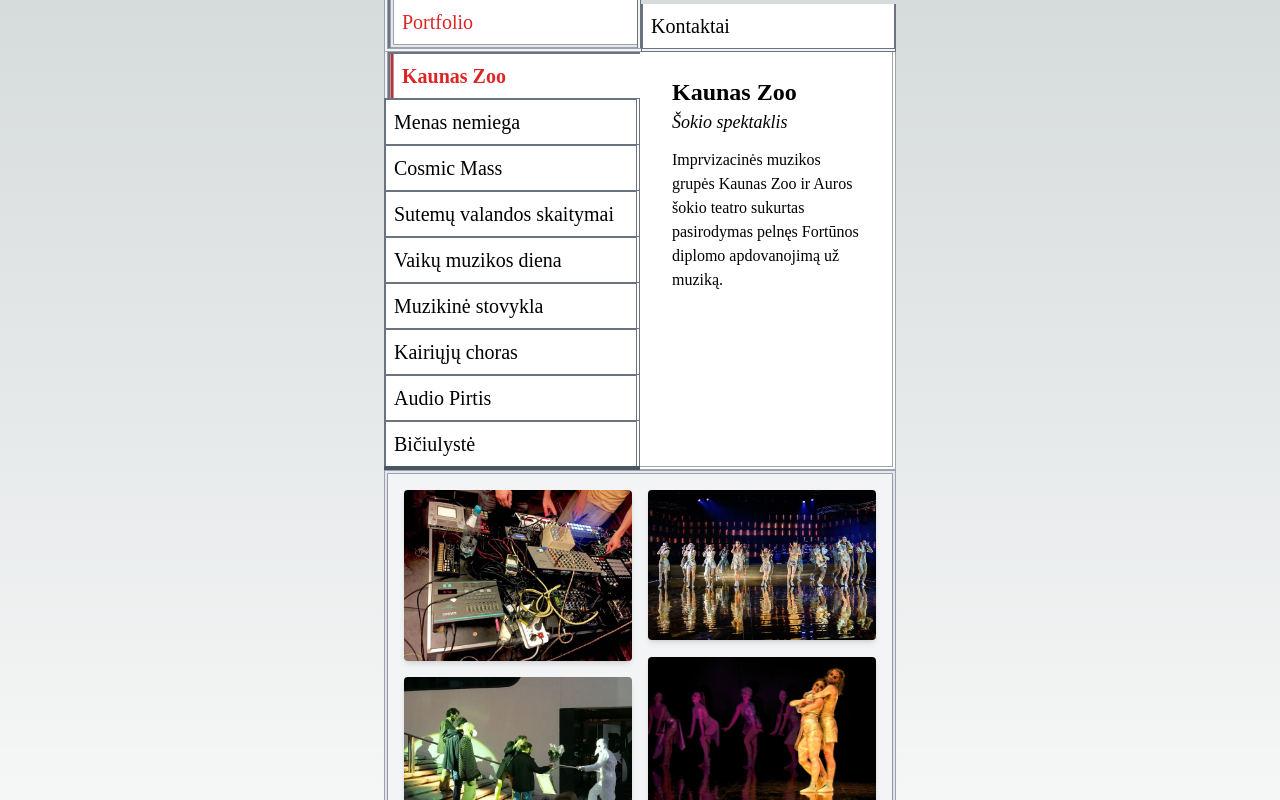
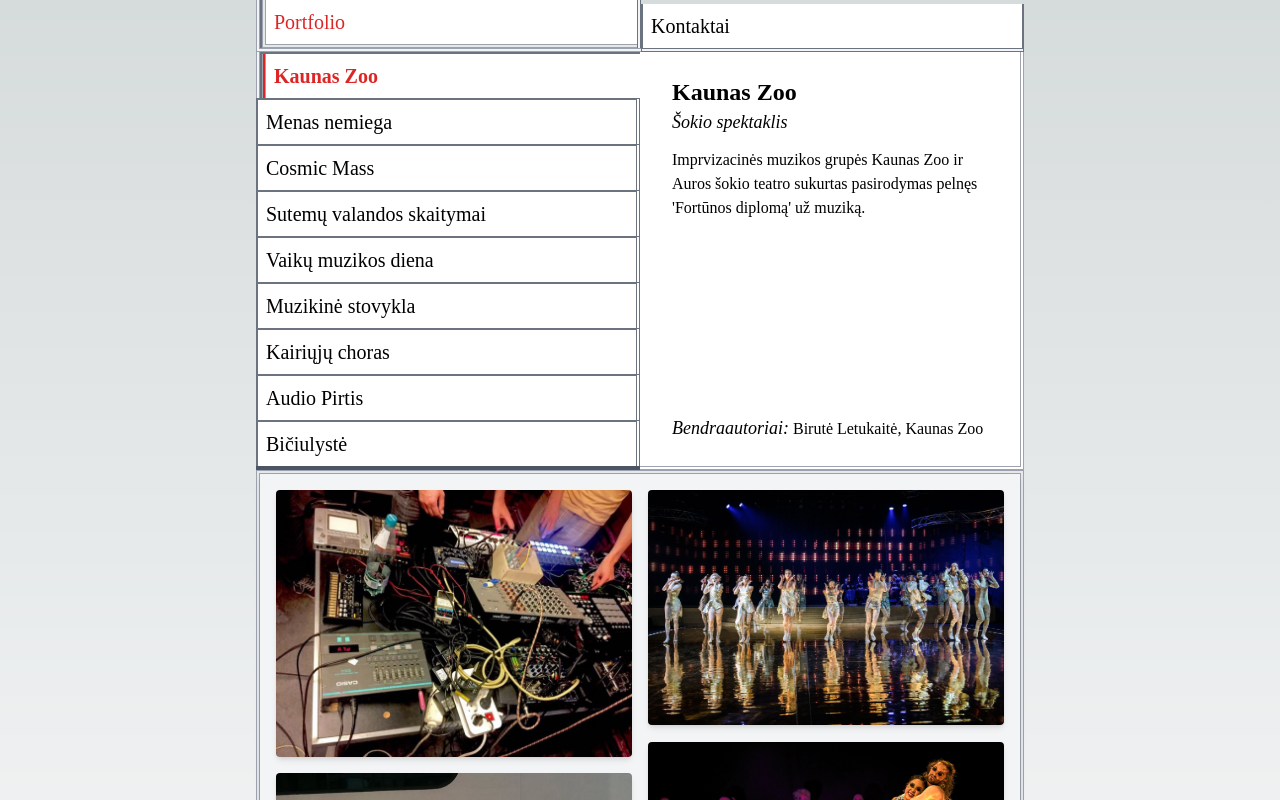
Before and after one commit to ignasandr/portfolio-nextjs, a Next.js app: page / in a window 1280 px wide. Shown: the top 800 px of the page. Built offline with nearby package versions, Linux system fonts and the light colour scheme; a web font is replaced by a local one.

Commit message:
noone knows

```diff
--- a/app/kontaktai/page.tsx
+++ b/app/kontaktai/page.tsx
@@ -11,8 +11,8 @@ export const metadata: Metadata = {
 
 const Contacts = () => {
   return (
-    <div className="flex justify-center pt-48 h-screen">
-      <div className="flex flex-col">
+    <div className="grid grid-cols-2 pt-32 h-screen w-full">
+      <div className="col-start-2 col-span-1 flex flex-col justify-self-center">
         <h1 className="text-2xl">Ignas Andriuškevičius</h1>
         <div className="flex flex-row items-center my-2">
           <Image alt="email" width={16} src={emailIcon} className="mr-2" />
--- a/app/layout.tsx
+++ b/app/layout.tsx
@@ -16,7 +16,7 @@ export default function RootLayout({
       {/* <body className={`${gupter.className} h-full`}> */}
       <body className="h-full">
         <div className="flex w-full flex-col justify-center h-full">
-          <div className="md:mx-32 lg:mx-48 xl:mx-96">
+          <div className="md:mx-32 lg:mx-48 xl:mx-64 2xl:mx-96">
             <Header />
             {children}
           </div>
--- a/app/projects.ts
+++ b/app/projects.ts
@@ -5,8 +5,8 @@ export const projects = [
     title: "Kaunas Zoo",
     subtitle: "Šokio spektaklis",
     description:
-      "Imprvizacinės muzikos grupės Kaunas Zoo ir Auros šokio teatro sukurtas pasirodymas pelnęs Fortūnos diplomo apdovanojimą už muziką.",
-    roles: ["kompozicija", "aranžavimas", "koordinavimas"],
+      "Imprvizacinės muzikos grupės Kaunas Zoo ir Auros šokio teatro sukurtas pasirodymas pelnęs 'Fortūnos diplomą' už muziką.",
+    authors: "Birutė Letukaitė, Kaunas Zoo",
 
     // Bendraautoriai: Birutė Letukaitė, Kaunas Zoo
   },
@@ -16,9 +16,9 @@ export const projects = [
     title: "Menas nemiega",
     subtitle: "Kūrybinės dirbtuvės",
     description: "",
-    roles: ["kompozicija", "aranžavimas", "koordinavimas"],
+    authors: "Karolina Bielskytė, Viltė Švarplytė",
 
-    // Bendraautorės: Karolina Bielskytė, Viltė ?
+    // Bendraautorės: Karolina Bielskytė, Viltė Švarplytė
   },
   {
     id: 3,
@@ -26,7 +26,7 @@ export const projects = [
     title: "Cosmic Mass",
     subtitle: "Teatralizuotas muzikinis pasirodymas",
     description: "",
-    roles: ["kompozicija", "aranžavimas", "koordinavimas"],
+    authors: "Kaunas Zoo, Kaunas 3022",
     // Bendraautoriai: Kaunas Zoo, Kaunas 3022
   },
   {
@@ -36,7 +36,7 @@ export const projects = [
     subtitle: "Knygos ištraukos skaitymas",
     description:
       "Kiek iš tiesų galima pažinti ungurį? Arba žmogų? Patrik Svensson knyga „Apie ungurius ir žmones. Mįslingiausios pasaulio žuvies istorija“ pasakoja apie paslaptingąjį ungurį ir tuo pačiu apie rašytojo ryšį su tėvu bei kaip judviejų ryšį sustiprino mįslingiausia pasaulio žuvis.",
-    roles: ["kompozicija", "aranžavimas", "koordinavimas", "animacija"],
+    authors: "Saulius Čiučelis",
     // Bendraautorius: Saulius Čiučelis
   },
   {
@@ -46,7 +46,7 @@ export const projects = [
     subtitle: "Kūrybinės dirbtuvės",
     description:
       "Dėžutės iš anksto suprogramuotos taip, kad jų kuriami garsai tarpusavyje derėtų. ",
-    roles: ["kompozicija", "koordinavimas", "programavimas"],
+    authors: "",
   },
   {
     id: 6,
@@ -54,8 +54,8 @@ export const projects = [
     title: "Muzikinė stovykla",
     subtitle: "Kūrybinės dirbtuvės",
     description: "",
-    roles: ["kompozicija", "aranžavimas", "koordinavimas"],
-    // Bendraautoriai: Adomas Lapinskas, Asta Volungė, Karenas
+    authors: "Adomas Lapinskas, Asta Volungė",
+    // Bendraautoriai: Adomas Lapinskas, Asta Volungė
   },
   {
     id: 7,
@@ -63,7 +63,7 @@ export const projects = [
     title: "Kairiųjų choras",
     subtitle: "Teatralizuotas muzikinis pasirodymas",
     description: "",
-    roles: ["kompozicija", "aranžavimas", "koordinavimas"],
+    authors: "Vika Matuzaitė, socialinio centro Emma kolektyvas",
     // Bendraautoriai: Vika Matuzaitė, socialinio centro Emma kolektyvas
   },
   {
@@ -72,7 +72,7 @@ export const projects = [
     title: "Audio Pirtis",
     subtitle: "Interaktyvi instaliacija",
     description: "",
-    roles: ["įrašymas", "programavimas"],
+    authors: "Judita Ragauskaitė, Karolina Latvytė Bibiano",
     // bendraautorės: Judita Ragauskaitė ir Karolina Latvytė Bibiano
   },
   {
@@ -81,8 +81,8 @@ export const projects = [
     title: "Bičiulystė",
     subtitle: "Interaktyvi skulptūra",
     description: "",
-    roles: ["kompozicija", "aranžavimas"],
-    // bendraautorius:
+    authors: "Konstantin Djuričkovič, Kaunas 3022",
+    // autorius: Konstantin Djuričković
   },
 ];
 
--- a/app/types.ts
+++ b/app/types.ts
@@ -4,7 +4,7 @@ export interface Project {
   title: string;
   subtitle: string;
   description: string;
-  roles: string[];
+  authors: string;
 }
 
 export interface ProjectImage {
--- a/components/projects/Description.tsx
+++ b/components/projects/Description.tsx
@@ -2,18 +2,26 @@ const Description = ({
   title,
   subtitle,
   description,
-  roles,
+  authors,
 }: {
   title: string | undefined;
   subtitle: string | undefined;
   description: string | undefined;
-  roles: string[] | undefined;
+  authors: string | undefined;
 }) => {
   return (
-    <div className="flex flex-col pt-6 px-8 md:w-1/2 pb-6 border-double border-4 border-l-0 border-t-0 border-gray-400 bg-white ">
-      <h1 className="text-2xl font-semibold">{title}</h1>
-      <h2 className="text-lg italic">{subtitle}</h2>
-      <div className="pt-3">{description}</div>
+    <div className="flex flex-col justify-between pt-6 px-8 md:w-1/2 pb-6 border-double border-4 border-l-0 border-t-0 border-gray-400 bg-white ">
+      <div>
+        <h1 className="text-2xl font-semibold">{title}</h1>
+        <h2 className="text-lg italic">{subtitle}</h2>
+        <div className="pt-3">{description}</div>
+      </div>
+
+      {authors !== "" && (
+        <h3 className="">
+          <span className="italic text-lg">Bendraautoriai:</span> {authors}
+        </h3>
+      )}
     </div>
   );
 };
--- a/components/projects/ProjectPage.tsx
+++ b/components/projects/ProjectPage.tsx
@@ -45,7 +45,7 @@ const ProjectPage = ({
           description={
             projects.find((project) => project.id === current)?.description
           }
-          roles={projects.find((project) => project.id === current)?.roles}
+          authors={projects.find((project) => project.id === current)?.authors}
         />
       </div>
       <div className="border-double border-4 border-gray-400 bg-gray-200 h-full w-full">
```
